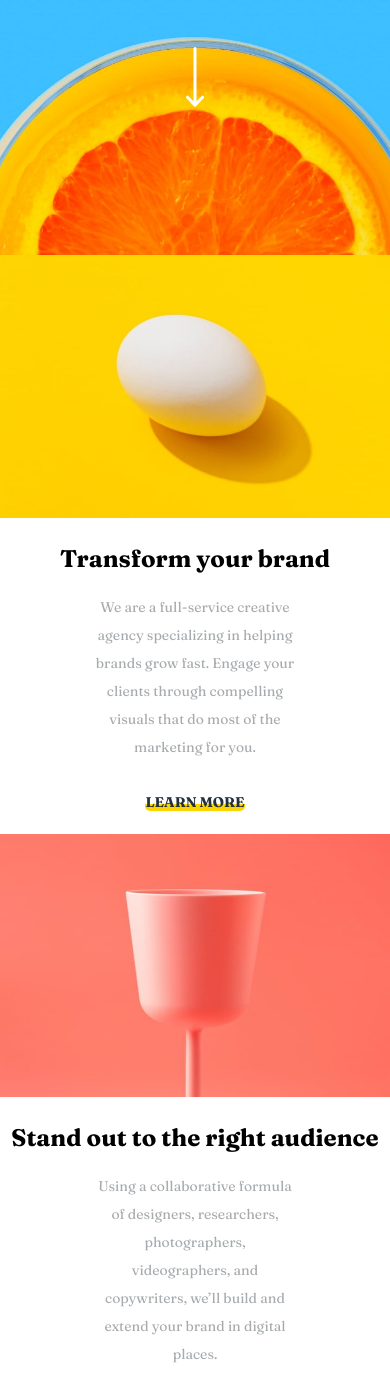
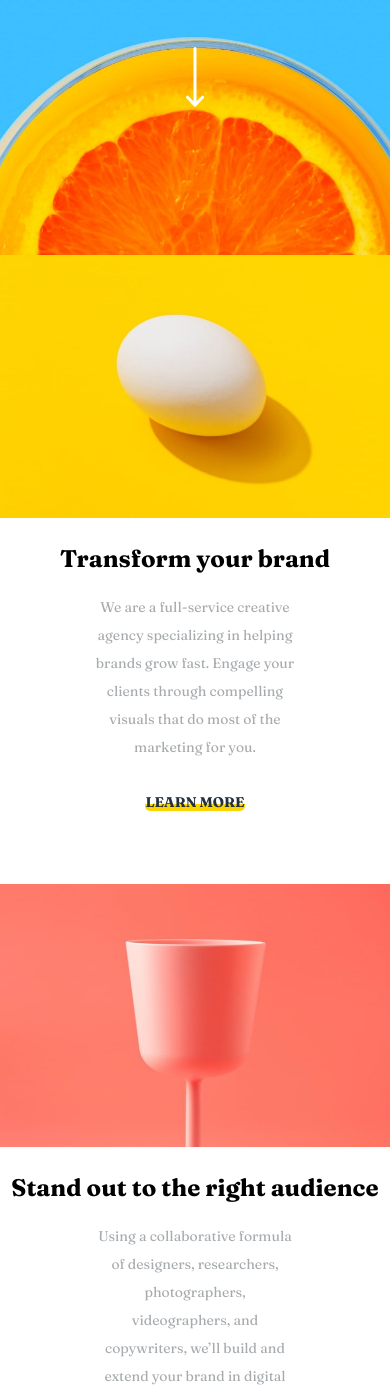
Before and after one commit to Ik3nna/Sunnyside-agency-landing-page, a plain HTML site: page index.html in a window 390 px wide. Shown: the part 195-1591 px from the top of the page. Drawn offline with Linux system fonts and the light colour scheme.

Commit message:
Update styles.css

```diff
--- a/styles.css
+++ b/styles.css
@@ -480,6 +480,9 @@ footer a:first-child {
         line-height: 1.5;
         margin-bottom: 20px;
     }
+    .testimonials .thomas p {
+        height: 90px !important;
+    }
     .testimonials .position {
         margin: 10px 0 50px;
     }
@@ -566,8 +569,11 @@ footer a:first-child {
         grid-row: 1;
         height: 80%;
     }
-    #two, #four {
-        height: 250px;
+    #two {
+        height: 300px;
+    }
+    #four {
+        height: 350px;
     }
     #three {
         height: 80%;
```
